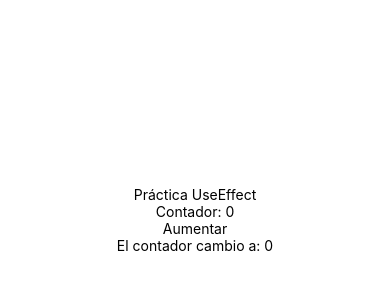
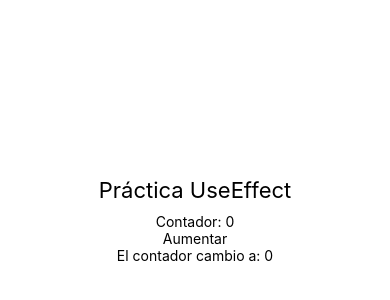
Before and after one commit to noel-fr/Tarra_useEffect, a React Native app in the folder MiAppUseEffect/: screen / in a window 390 px wide. Shown: the part 202-502 px from the top of the page. Built offline with nearby package versions, Linux system fonts and the light colour scheme.

Commit message:
---Agregando estilos al titulo

```diff
--- a/MiAppUseEffect/srs/screens/UseEffectScreen.tsx
+++ b/MiAppUseEffect/srs/screens/UseEffectScreen.tsx
@@ -40,7 +40,7 @@ const UseEffectScreen = () => {
 
     return(
         <View style={styles.container}>
-            <Text>Práctica UseEffect</Text>
+            <Text style={styles.title}>Práctica UseEffect</Text>
             <Text>Contador: {contador}</Text>
             <TouchableOpacity onPress={() => setContador(contador + 1)}>
                 <Text>Aumentar</Text>
@@ -60,8 +60,9 @@ const styles = StyleSheet.create({
     },
 
     title:{
-
-    }
+        fontSize: 22,
+        marginBottom: 10,
+    },
 });
 
 
```
